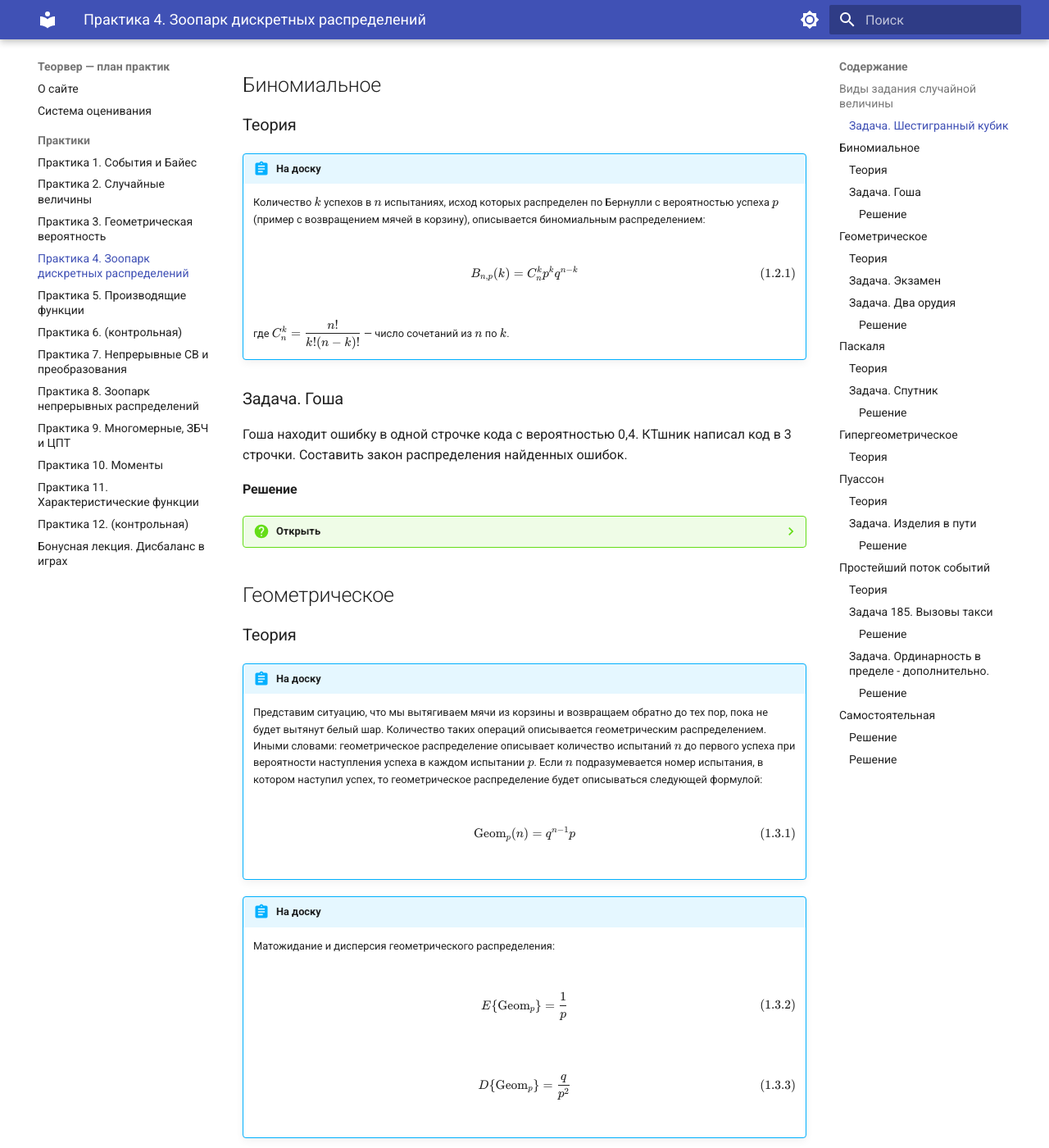
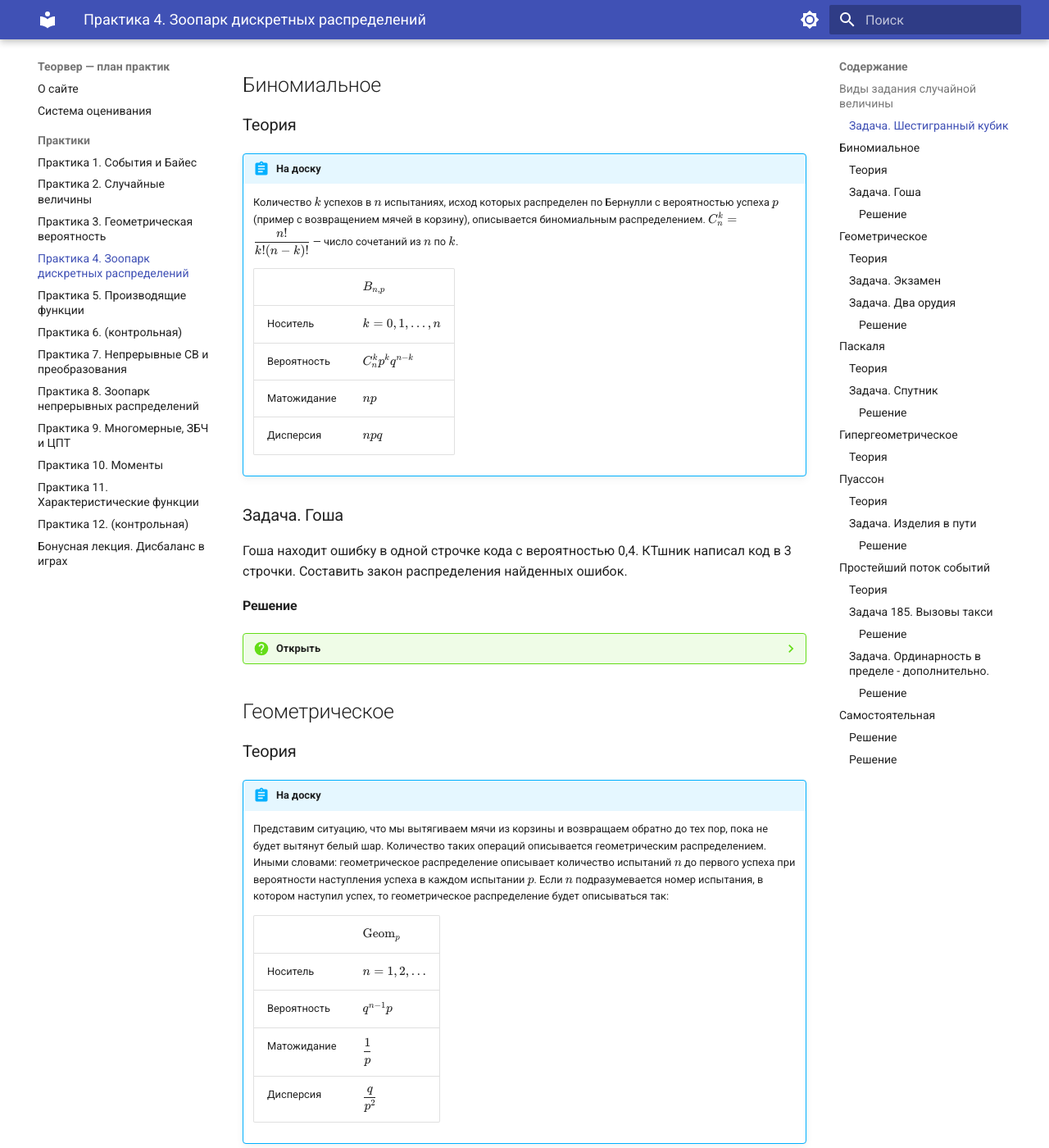
Before and after one commit to paVlaDog/teorver-site, an MkDocs documentation site: the page built from docs/practices/p04.md, in a window 1280 px wide and 1400 px high, scrolled down 1342 px. Shown: the whole window at 82% size. Built offline with MkDocs 1.6.1 and Material for MkDocs 9.7.7, drawn with Linux system fonts in a browser that asks for light colours; some of the changed text lies outside the part shown.

Commit message:
Собрать законы дискретных распределений и производящие функции в таблицы.
Co-authored-by: Cursor <cursoragent@cursor.com>

```diff
--- a/docs/practices/p04.md
+++ b/docs/practices/p04.md
@@ -48,13 +48,14 @@
 ### Теория
 
 !!! abstract "На доску"
-    Количество $k$ успехов в $n$ испытаниях, исход которых распределен по Бернулли с вероятностью успеха $p$ (пример с возвращением мячей в корзину), описывается биномиальным распределением:
+    Количество $k$ успехов в $n$ испытаниях, исход которых распределен по Бернулли с вероятностью успеха $p$ (пример с возвращением мячей в корзину), описывается биномиальным распределением. $C_n^k = \dfrac{n!}{k!(n-k)!}$ — число сочетаний из $n$ по $k$.
 
-    $$
-    B_{n,p}(k) = C_n^k p^k q^{n-k} \tag{1.2.1}
-    $$
-
-    где $C_n^k = \dfrac{n!}{k!(n-k)!}$ — число сочетаний из $n$ по $k$.
+    | | $B_{n,p}$ |
+    |---|---|
+    | Носитель | $k = 0, 1, \ldots, n$ |
+    | Вероятность | $C_n^k p^k q^{n-k}$ |
+    | Матожидание | $np$ |
+    | Дисперсия | $npq$ |
 
 ### Задача. Гоша
 
@@ -80,22 +81,14 @@
 ### Теория
 
 !!! abstract "На доску"
-    Представим ситуацию, что мы вытягиваем мячи из корзины и возвращаем обратно до тех пор, пока не будет вытянут белый шар. Количество таких операций описывается геометрическим распределением. Иными словами: геометрическое распределение описывает количество испытаний $n$ до первого успеха при вероятности наступления успеха в каждом испытании $p$. Если $n$ подразумевается номер испытания, в котором наступил успех, то геометрическое распределение будет описываться следующей формулой:
+    Представим ситуацию, что мы вытягиваем мячи из корзины и возвращаем обратно до тех пор, пока не будет вытянут белый шар. Количество таких операций описывается геометрическим распределением. Иными словами: геометрическое распределение описывает количество испытаний $n$ до первого успеха при вероятности наступления успеха в каждом испытании $p$. Если $n$ подразумевается номер испытания, в котором наступил успех, то геометрическое распределение будет описываться так:
 
-    $$
-    \operatorname{Geom}_p(n) = q^{n-1}p \tag{1.3.1}
-    $$
-
-!!! abstract "На доску"
-    Матожидание и дисперсия геометрического распределения:
-
-    $$
-    E\{\operatorname{Geom}_p\} = \frac{1}{p} \tag{1.3.2}
-    $$
-
-    $$
-    D\{\operatorname{Geom}_p\} = \frac{q}{p^2} \tag{1.3.3}
-    $$
+    | | $\operatorname{Geom}_p$ |
+    |---|---|
+    | Носитель | $n = 1, 2, \ldots$ |
+    | Вероятность | $q^{n-1}p$ |
+    | Матожидание | $\dfrac{1}{p}$ |
+    | Дисперсия | $\dfrac{q}{p^2}$ |
 
 
 ### Задача. Экзамен
@@ -145,22 +138,14 @@ NOTE: Спросить у зала, как называется распреде
 !!! abstract "На доску"
     Распределение Паскаля является обобщением геометрического распределения: описывает распределение количества неудач $k$ в независимых испытаниях, исход которых распределен по Бернулли с вероятностью успеха $p$ до наступления $r$ успехов в сумме. При $r=1$, мы получим геометрическое распределение для величины $k+1$.
 
-    $$
-    NB_{r,p}(k) = C_{k+r-1}^{k} p^r q^k \tag{1.4.1}
-    $$
+    $C_n^k = \dfrac{n!}{k!(n-k)!}$ — число сочетаний из $n$ по $k$.
 
-    где $C_n^k = \dfrac{n!}{k!(n-k)!}$ — число сочетаний из $n$ по $k$.
-
-!!! abstract "На доску"
-    Матожидание и дисперсия отрицательного биномиального распределения:
-
-    $$
-    E\{NB_{r,p}\} = \frac{rq}{p} \tag{1.4.2}
-    $$
-
-    $$
-    D\{NB_{r,p}\} = \frac{rq}{p^2} \tag{1.4.3}
-    $$
+    | | $NB_{r,p}$ |
+    |---|---|
+    | Носитель | $k = 0, 1, 2, \ldots$ |
+    | Вероятность | $C_{k+r-1}^{k} p^r q^k$ |
+    | Матожидание | $\dfrac{rq}{p}$ |
+    | Дисперсия | $\dfrac{rq}{p^2}$ |
 
 $S = 4$, $p = 0.8$. $P(k$ — суммарное число неудач$) = ?$
 
@@ -191,22 +176,14 @@ NOTE: У распределения Паскаля есть второе наз
 !!! abstract "На доску"
     Пусть общая совокупность содержит $N$ объектов, из них $D$ помечены как «1», а $N-D$ как «0». Будем считать выбор объекта с меткой «1», как успех, а с меткой «0» как неудачу. Проведём $n$ испытаний, причём выбранные объект больше не будут участвовать в дальнейших испытаниях. Вероятность наступления $k$ успехов будет подчиняться гипергеометрическому распределению:
 
-    $$
-    HG_{N,D,n}(k) = \frac{C_D^k C_{N-D}^{n-k}}{C_N^n} \tag{1.5.1}
-    $$
+    $C_n^k = \dfrac{n!}{k!(n-k)!}$ — число сочетаний из $n$ по $k$.
 
-    где $C_n^k = \dfrac{n!}{k!(n-k)!}$ — число сочетаний из $n$ по $k$.
-
-!!! abstract "На доску"
-    Матожидание и дисперсия:
-
-    $$
-    E\{HG_{N,D,n}\} = \frac{nD}{N} \tag{1.5.2}
-    $$
-
-    $$
-    D\{HG_{N,D,n}\} = n \frac{D}{N} \frac{N-D}{N} \frac{N-n}{N-1} \tag{1.5.3}
-    $$
+    | | $HG_{N,D,n}$ |
+    |---|---|
+    | Носитель | $k = 0, 1, \ldots, n$ |
+    | Вероятность | $\dfrac{C_D^k C_{N-D}^{n-k}}{C_N^n}$ |
+    | Матожидание | $\dfrac{nD}{N}$ |
+    | Дисперсия | $n \dfrac{D}{N} \dfrac{N-D}{N} \dfrac{N-n}{N-1}$ |
 
 - Ч — успех
 - $N = \operatorname{count}(\text{Ч}) + \operatorname{count}(\text{Б})$
@@ -224,20 +201,12 @@ NOTE: У распределения Паскаля есть второе наз
 !!! abstract "На доску"
     Распределение Пуассона описывает вероятность наступления $k$ независимых событий за время $t$ при средней интенсивности событий $\lambda$:
 
-    $$
-    P_{\lambda,t}(k) = \frac{(\lambda t)^k}{k!} e^{-\lambda t} \tag{1.6.1}
-    $$
-
-!!! abstract "На доску"
-    Матожидание и дисперсия распределения Пуассона:
-
-    $$
-    E\{P_{\lambda,t}\} = \lambda t \tag{1.6.2}
-    $$
-
-    $$
-    D\{P_{\lambda,t}\} = \lambda t \tag{1.6.3}
-    $$
+    | | $P_{\lambda,t}$ |
+    |---|---|
+    | Носитель | $k = 0, 1, 2, \ldots$ |
+    | Вероятность | $\dfrac{(\lambda t)^k}{k!} e^{-\lambda t}$ |
+    | Матожидание | $\lambda t$ |
+    | Дисперсия | $\lambda t$ |
 
 ### Задача. Изделия в пути
 
```
Also changed, not shown: docs/practices/p05.md (+9 -46 lines).
